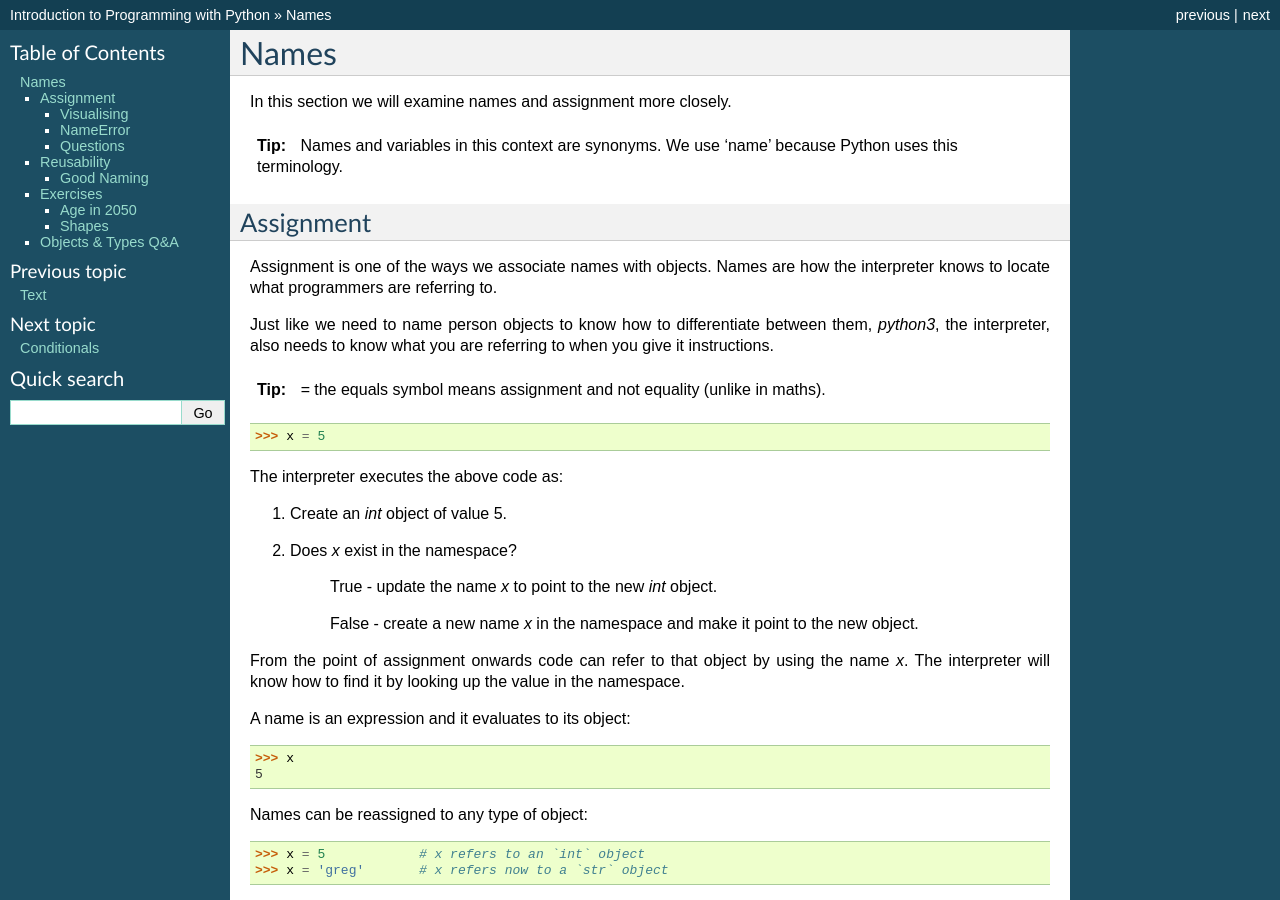
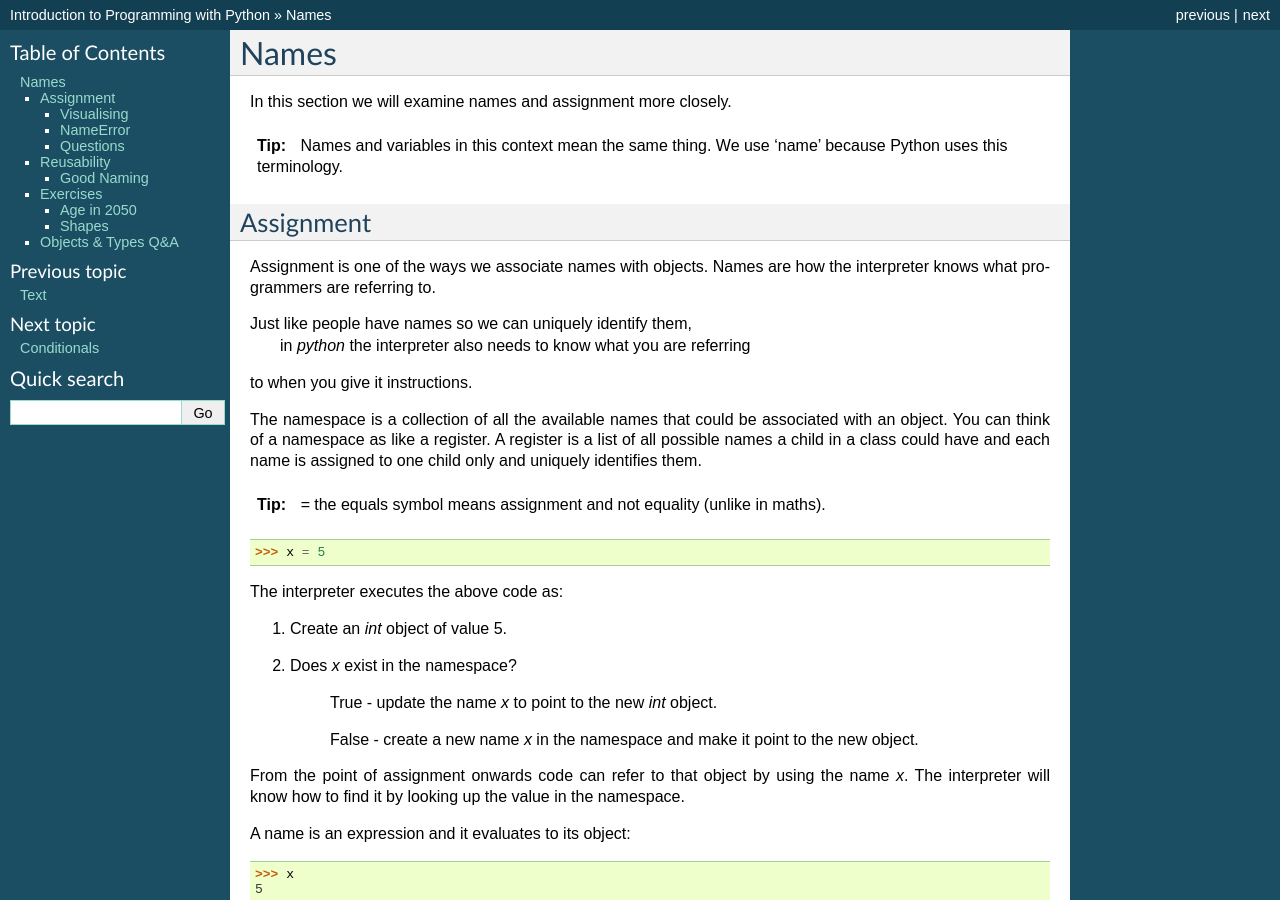
Before and after one commit to gu-lseg/intro-to-programming, a Sphinx documentation site: the page built from source/names.rst, in a window 1280 px wide and 900 px high. Built offline with Sphinx 7.4.7, drawn with Linux system fonts in a browser that asks for light colours; pages that are not in the unit, such as notebooks, are missing from menus; some of the changed text lies outside the part shown.

Commit message:
Minor changes to wording of names section.

```diff
--- a/source/names.rst
+++ b/source/names.rst
@@ -5,18 +5,23 @@ In this section we will examine names and assignment more closely.
 
 .. tip::
 
-    Names and variables in this context are synonyms. We use 'name' because
+    Names and variables in this context mean the same thing. We use 'name' because
     Python uses this terminology.
 
 Assignment
 ==========
 
 Assignment is one of the ways we associate names with objects. Names are how
-the interpreter knows to locate what programmers are referring to.
+the interpreter knows what programmers are referring to.
 
-Just like we need to name person objects to know how to differentiate between
-them, `python3`, the interpreter, also needs to know what you are referring
+Just like people have names so we can uniquely identify them,
+ in `python` the interpreter also needs to know what you are referring
 to when you give it instructions.
+
+The namespace is a collection of all the available names that could be associated
+with an object. You can think of a namespace as like a register. A register is a list of
+all possible names a child in a class could have and each name is assigned to one
+child only and uniquely identifies them.
 
 .. tip::
 
```
Also changed, not shown: other parts of source/names.rst (+1 -1 lines).
